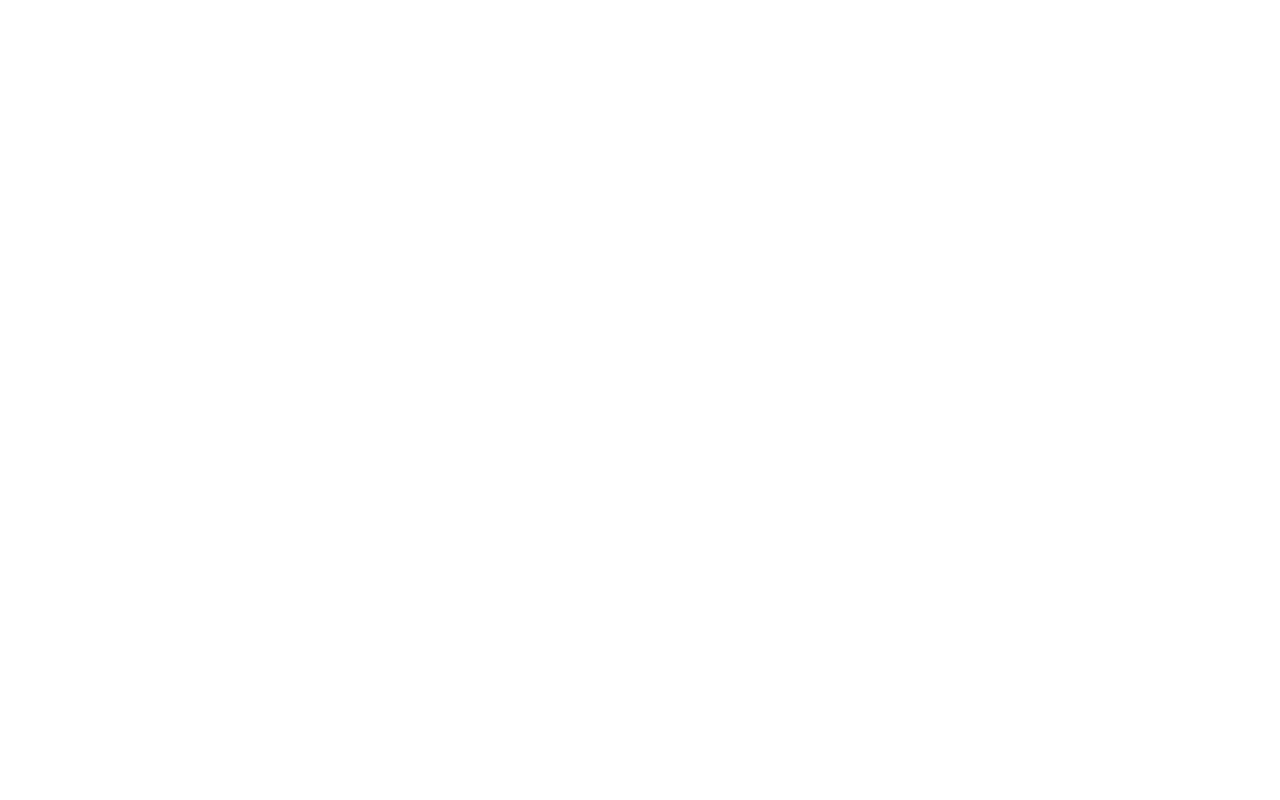
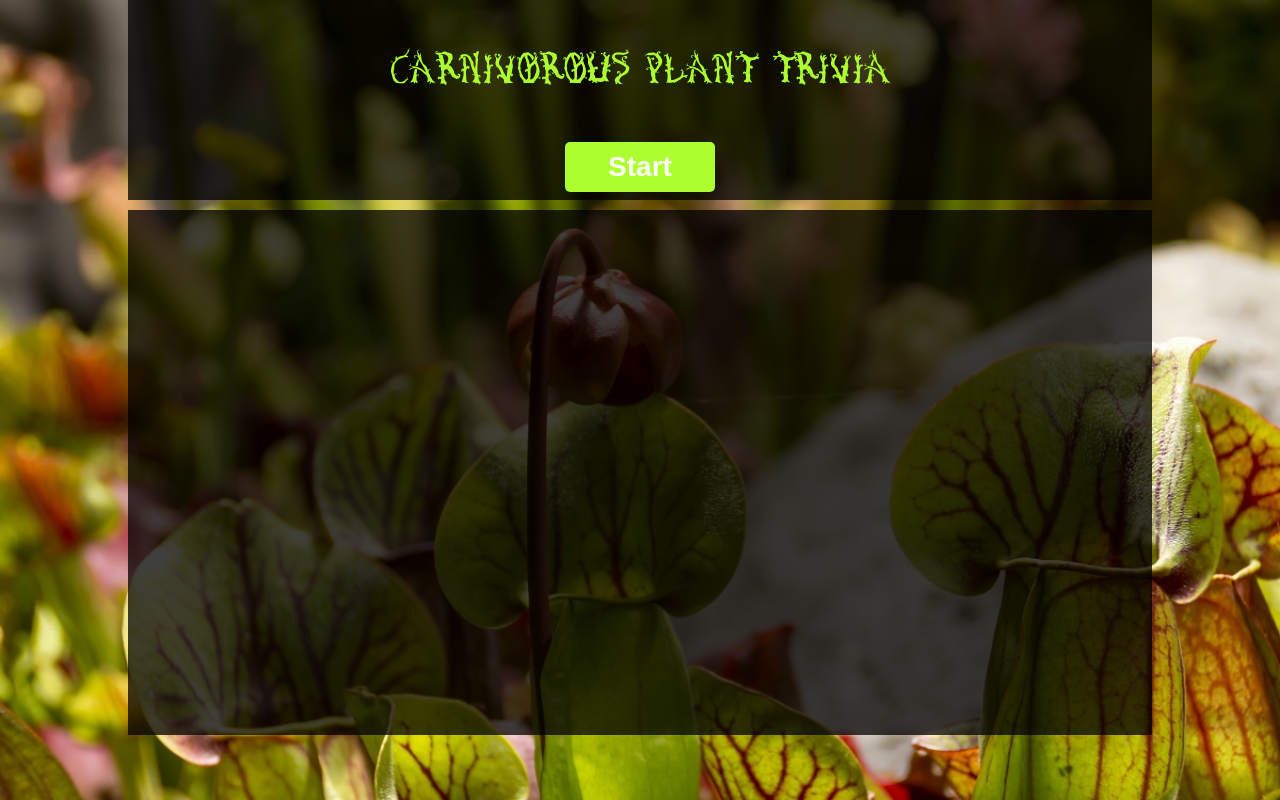
Before and after one commit to kit-foxboy/TriviaGame, a plain HTML site: page index.html in a window 1280 px wide. Drawn offline with nearby package versions, Linux system fonts and the light colour scheme.

Commit message:
setup interface

```diff
--- a/assets/css/style.css
+++ b/assets/css/style.css
@@ -0,0 +1,87 @@
+@font-face {
+    font-family: Bosque;
+    src: url('../fonts/Bosque Encantado.ttf') format('truetype');
+}
+.content {
+    height: 100vh;
+    background: url('../images/plantWallpaper.jpg') no-repeat;
+    background-size: cover;
+    color: white;
+}
+
+.header {
+    max-width: 1024px;
+    height: 200px;
+    margin-left: auto;
+    margin-right: auto;
+    text-align: center;
+    background-color: rgba(0, 0, 0, .75);
+}
+
+.header h1 {
+    padding-top: 50px;
+    font-size: 2.5rem;
+    font-family: Bosque, Arial, Helvetica, sans-serif;
+    color: greenyellow;
+}
+
+#message, #question {
+    padding-top: 20px;
+    text-align: center;
+    font-size: 2rem;
+    color: white;
+}
+
+.header button {
+    width: 150px;
+    height: 50px;
+    border: none;
+    border-radius: 5px;
+    -moz-border-radius: 5px;
+    -webkit-border-radius: 5px;
+    font-size: 1.75rem;
+    font-weight: bold;
+    background-color: greenyellow;
+    color: white;
+    cursor: pointer;
+}
+
+.header button:hover {
+    background-color: darkred;
+}
+
+.quiz-area {
+    max-width: 1024px;
+    height: calc(100vh - 275px);
+    margin-left: auto;
+    margin-right: auto;
+    margin-top: 10px;
+    background-color: rgba(0, 0, 0, .75);
+}
+
+#answers {
+    width: 80%;
+    line-height: calc(50vh - 275px);
+    margin-left: auto;
+    margin-right: auto;
+    padding-top: 20px;
+    text-align: center;
+}
+
+#answers button {
+    width: 100%;
+    height: 75px;
+    border: none;
+    border-radius: 5px;
+    -moz-border-radius: 5px;
+    -webkit-border-radius: 5px;
+    font-size: 1.75rem;
+    font-weight: bold;
+    background-color: gray;
+    color: white;
+    cursor: pointer;
+}
+
+#answers button:hover {
+    background-color: yellowgreen;
+}
--- a/index.html
+++ b/index.html
@@ -7,9 +7,20 @@
     <title>Carnivorous Plant Trivia</title>
     <link rel="stylesheet" href="assets/css/reset.css">
     <link rel="stylesheet" href="assets/css/style.css">
-    <script src="https://ajax.googleapis.com/ajax/libs/jquery/3.3.1/jquery.min.js"></script>
+    <script src="https://code.jquery.com/jquery-3.3.1.min.js" integrity="sha256-FgpCb/KJQlLNfOu91ta32o/NMZxltwRo8QtmkMRdAu8=" crossorigin="anonymous"></script>
 </head>
 <body>
-
+    <div class="content">
+        <div class="header">
+            <h1>Carnivorous Plant Trivia</h1>
+            <h2 id="message">&nbsp</h2>
+            <button>Start</button>
+        </div>
+        <div class="quiz-area">
+            <h2 id="question">&nbsp</h2>
+            <div id="answers">
+            </div>
+        </div>
+    </div>
 </body>
 </html>
```
Also changed, not shown: assets/fonts/Bosque Encantado.TTF (added), assets/images/plantWallpaper.jpg (added).
